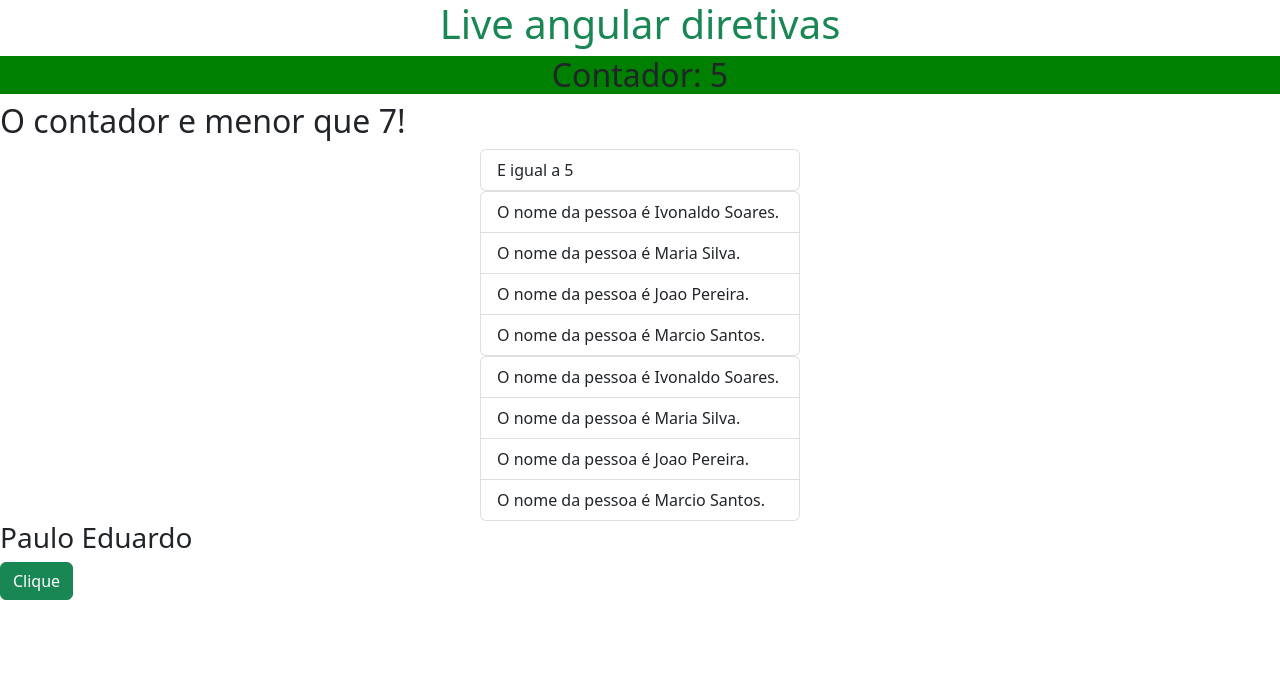
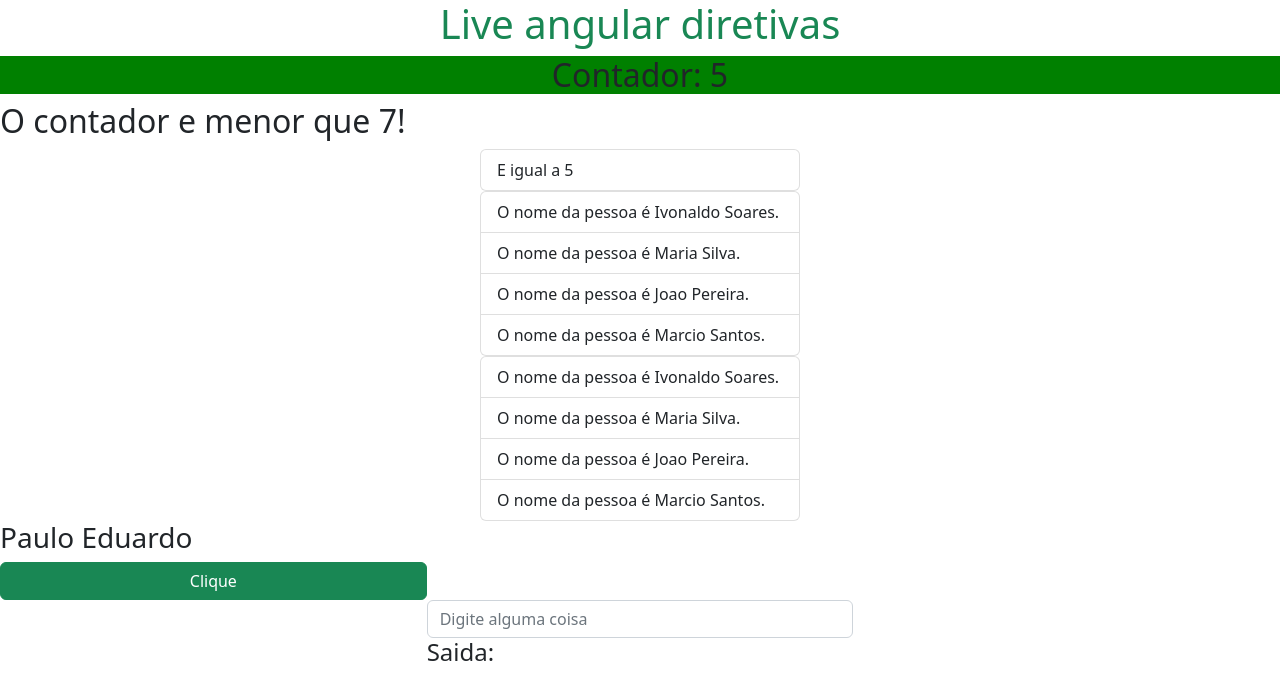
Before and after one commit to peoft/angular-live, an Angular app: page / in a window 1280 px wide. Shown: the top 700 px of the page. Built offline with nearby package versions, Linux system fonts and the light colour scheme.

Commit message:
Exemplo de two way databind

```diff
--- a/src/app/app.component.html
+++ b/src/app/app.component.html
@@ -59,4 +59,13 @@
 
 <h3>{{ nome }}</h3>
 
-<button class="btn btn-success " (click)="clicou('Paulo Eduardo')">Clique</button>
+<button class="btn btn-success col-4 mx-auto" (click)="clicou('Paulo Eduardo')">Clique</button>
+
+<div class="col-4 mx-auto">
+  <input
+  type="text" class="form-control"
+  placeholder="Digite alguma coisa"
+  [(ngModel)]="text"
+  >
+  <h4>Saida: {{ text }}</h4>
+</div>
--- a/src/app/app.component.ts
+++ b/src/app/app.component.ts
@@ -7,7 +7,8 @@
 })
 export class AppComponent implements OnInit{
   count: number  = 0;
-  nome:string = "Paulo Eduardo"
+  nome:string = "Paulo Eduardo";
+  text:string = '';
 
   pessoas = [
     {
--- a/src/app/app.module.ts
+++ b/src/app/app.module.ts
@@ -1,4 +1,5 @@
 import { NgModule } from '@angular/core';
+import { FormsModule } from '@angular/forms';
 import { BrowserModule } from '@angular/platform-browser';
 
 import { AppComponent } from './app.component';
@@ -8,7 +9,8 @@
     AppComponent
   ],
   imports: [
-    BrowserModule
+    BrowserModule,
+    FormsModule
   ],
   providers: [],
   bootstrap: [AppComponent]
```
